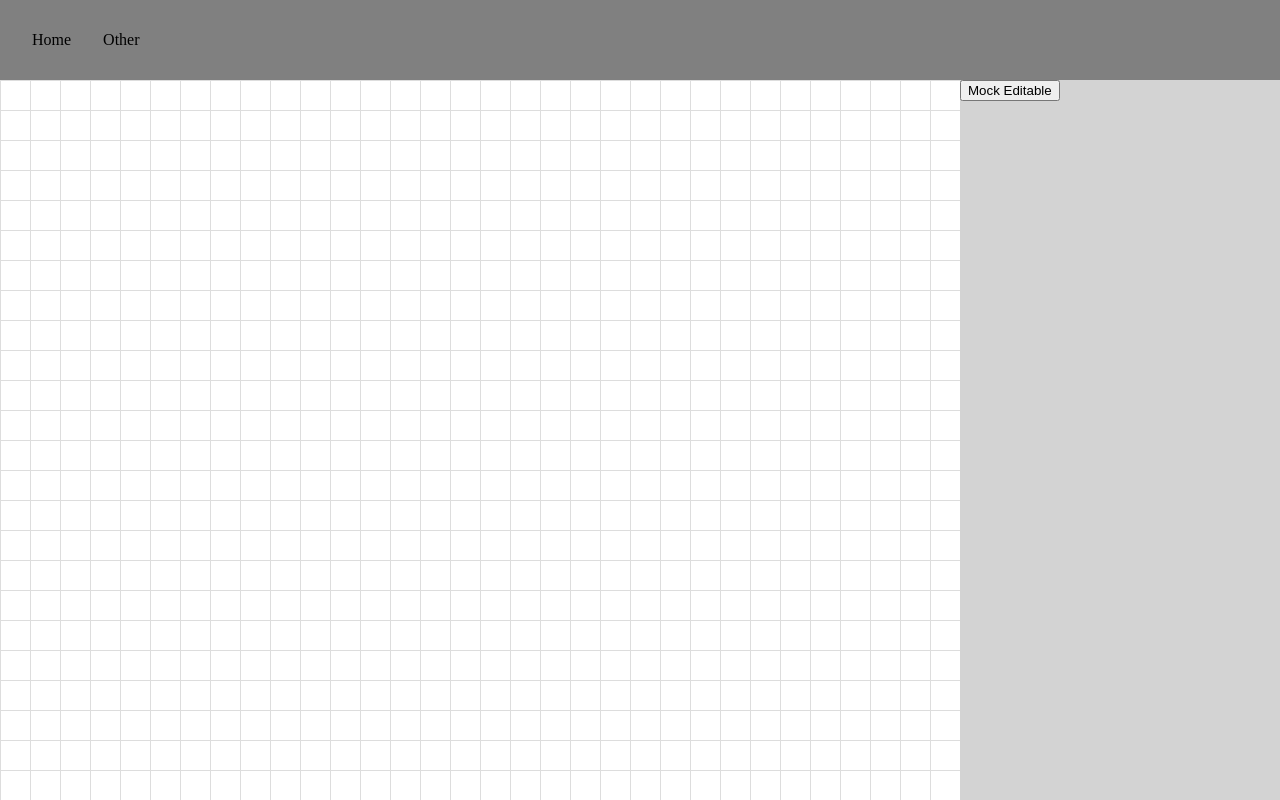
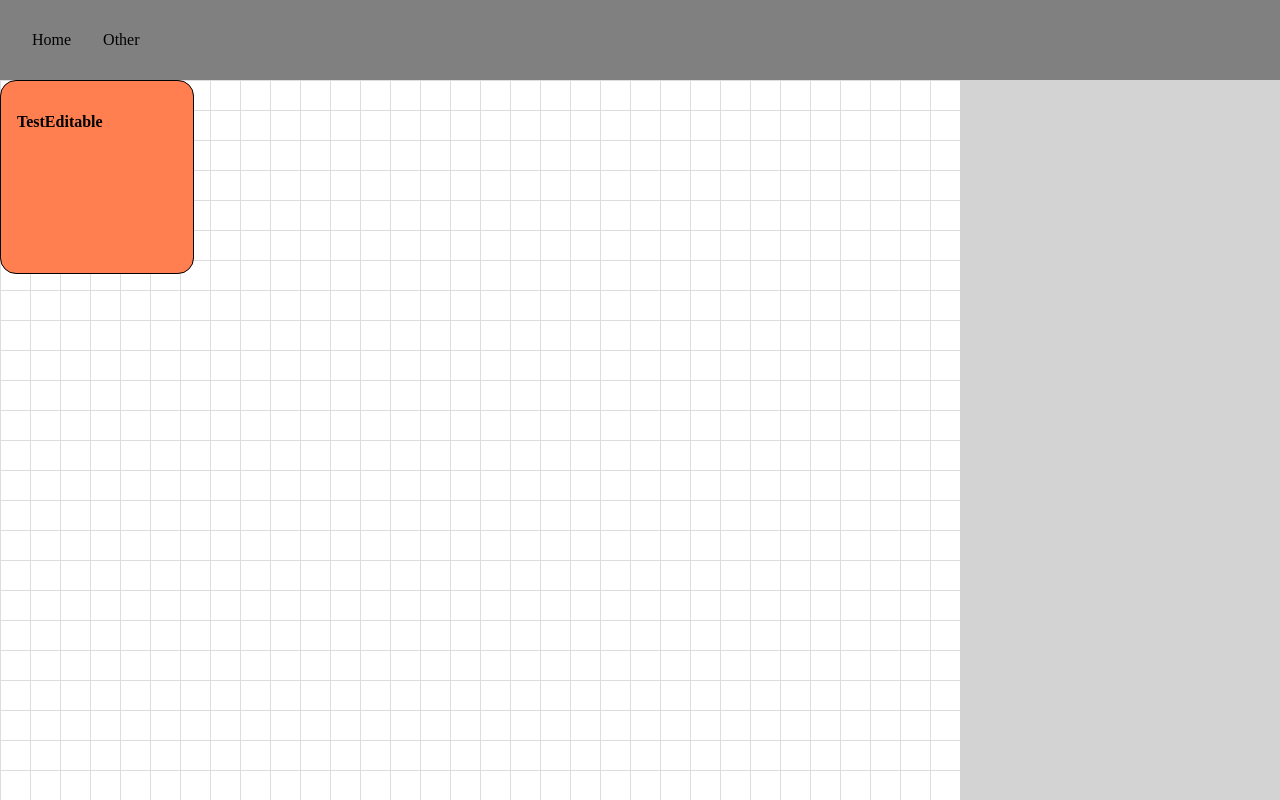
Before and after one commit to jwstaples1/scratch-plugin-interface, a React (Create React App) app in the folder scratch-plugin-interface/: page / in a window 1280 px wide. Built offline with nearby package versions, Linux system fonts and the light colour scheme.

Commit message:
chore: mock block for selecting and deselecting editables

```diff
--- /dev/null
+++ b/scratch-plugin-interface/src/components/organisms/DraggableBlock.tsx
@@ -0,0 +1,59 @@
+import { useContext } from 'react';
+import {
+    BuilderContext,
+    BuilderContextReducerActionType,
+} from '../../state/context/BuilderContext';
+import { Editable, EditablePropertyType } from '../../model/Editable';
+
+const DraggableBlock = () => {
+    const { editable, dispatch } = useContext(BuilderContext);
+
+    const mockEditable: Editable = {
+        name: 'TestEditable',
+        properties: [
+            {
+                name: 'Discrete Property',
+                type: EditablePropertyType.DISCRETE,
+                value: 1,
+            },
+            {
+                name: 'Continuous Property',
+                type: EditablePropertyType.CONTINUOUS,
+                value: 0.5,
+            },
+            {
+                name: 'String Property',
+                type: EditablePropertyType.STRING,
+                value: 'test value!',
+            },
+        ],
+    };
+
+    return (
+        <div
+            style={{
+                position: 'absolute',
+                width: '10rem',
+                height: '10rem',
+                backgroundColor: 'coral',
+                border:
+                    editable?.name === mockEditable.name
+                        ? '3px solid blue'
+                        : '1px solid black',
+                padding: '1rem',
+                borderRadius: '1rem',
+                zIndex: 50,
+            }}
+            onClick={() =>
+                dispatch({
+                    type: BuilderContextReducerActionType.SELECT,
+                    data: mockEditable,
+                })
+            }
+        >
+            <p style={{ fontWeight: 'bold' }}>{mockEditable.name}</p>
+        </div>
+    );
+};
+
+export default DraggableBlock;
--- a/scratch-plugin-interface/src/components/organisms/PropertyEditor.tsx
+++ b/scratch-plugin-interface/src/components/organisms/PropertyEditor.tsx
@@ -1,39 +1,19 @@
 import { useContext } from 'react';
 import {
-    Editable,
     EditableProperty,
-    EditablePropertyType,
     propertyTypeToString,
 } from '../../model/Editable';
-import { BuilderContext, BuilderContextReducerActionType } from '../../state/context/BuilderContext';
+import {
+    BuilderContext,
+    BuilderContextReducerActionType,
+} from '../../state/context/BuilderContext';
 
 const PropertyEditor = () => {
-    const {editable, dispatch} = useContext(BuilderContext);
-
-    const mockEditable: Editable = {
-        name: 'TestEditable',
-        properties: [
-            {
-                name: 'Discrete Property',
-                type: EditablePropertyType.DISCRETE,
-                value: 1,
-            },
-            {
-                name: 'Continuous Property',
-                type: EditablePropertyType.CONTINUOUS,
-                value: 0.5,
-            },
-            {
-                name: 'String Property',
-                type: EditablePropertyType.STRING,
-                value: 'test value!',
-            },
-        ],
-    };
+    const { editable, dispatch } = useContext(BuilderContext);
 
     const renderProperty = (property: EditableProperty) => {
         return (
-            <li>
+            <li key={`${property.name}`}>
                 {`${property.name} (${propertyTypeToString(property.type)}): `}
                 <span
                     style={{ fontWeight: 'bold', textDecoration: 'underline' }}
@@ -53,7 +33,7 @@ const PropertyEditor = () => {
                 borderRight: '1px solid black',
             }}
         >
-            {!!editable ? (
+            {!!editable && (
                 <div>
                     Selected Editable:
                     <h3>{editable.name}</h3>
@@ -63,7 +43,7 @@ const PropertyEditor = () => {
                         )}
                     </ul>
                 </div>
-            ) : <button onClick={() => dispatch({type: BuilderContextReducerActionType.SELECT, data: mockEditable})}>Mock Editable</button>}
+            )}
         </div>
     );
 };
--- a/scratch-plugin-interface/src/components/pages/Builder.tsx
+++ b/scratch-plugin-interface/src/components/pages/Builder.tsx
@@ -4,17 +4,28 @@ import BuilderTemplate, {
     BuilderTemplateProps,
 } from '../templates/BuilderTemplate';
 import { useReducer } from 'react';
-import { BuilderContext, BuilderContextReducer } from '../../state/context/BuilderContext';
+import {
+    BuilderContext,
+    BuilderContextReducer,
+} from '../../state/context/BuilderContext';
+import DraggableBlock from '../organisms/DraggableBlock';
 
 const Builder = () => {
-    const [state, dispatch] = useReducer(BuilderContextReducer, {dispatch: (action) => dispatch(action)});
+    const [state, dispatch] = useReducer(BuilderContextReducer, {
+        dispatch: (action) => dispatch(action),
+    });
 
     const components: BuilderTemplateProps['components'] = {
         selector: <PropertyEditor />,
         grid: <BuilderGrid />,
     };
 
-    return <BuilderContext.Provider value={state}><BuilderTemplate components={components} /></BuilderContext.Provider>;
+    return (
+        <BuilderContext.Provider value={state}>
+            <DraggableBlock />
+            <BuilderTemplate components={components} />
+        </BuilderContext.Provider>
+    );
 };
 
 export default Builder;
--- a/scratch-plugin-interface/src/state/context/BuilderContext.ts
+++ b/scratch-plugin-interface/src/state/context/BuilderContext.ts
@@ -1,23 +1,32 @@
-import { createContext, Reducer } from "react";
-import { Editable } from "../../model/Editable"
+import { createContext, Dispatch, Reducer } from 'react';
+import { Editable } from '../../model/Editable';
 
+// type of the actual builder context passed between objects, along with a self-referencing dispatch to update itself
 export type BuilderContextType = {
     editable?: Editable;
-    dispatch: (action: BuilderContextAction) => void;
-}
+    dispatch: Dispatch<BuilderContextAction>;
+};
 
+// types of actions that can be passed to the dispatch function
 export enum BuilderContextReducerActionType {
     SELECT = 1,
     DESELECT = 2,
 }
 
-type BuilderContextAction = {type: BuilderContextReducerActionType, data?: any}
+// internal type for the data structure of an action
+type BuilderContextAction = {
+    type: BuilderContextReducerActionType;
+    data?: any;
+};
 
-export const BuilderContextReducer: Reducer<BuilderContextType, BuilderContextAction> = (state: BuilderContextType, action: BuilderContextAction) => {
+// reducer to manage the state values within the builder
+export const BuilderContextReducer: Reducer<
+    BuilderContextType,
+    BuilderContextAction
+> = (state: BuilderContextType, action: BuilderContextAction) => {
+    const newState = { ...state };
 
-    const newState = {...state};
-
-    switch(action.type) {
+    switch (action.type) {
         case BuilderContextReducerActionType.SELECT:
             const newEditable = action.data as Editable;
             newState.editable = newEditable;
@@ -26,11 +35,14 @@ export const BuilderContextReducer: Reducer<BuilderContextType, BuilderContextAc
             newState.editable = undefined;
             break;
         default:
-            console.error("Attempted action not defined in reducer");
+            console.error('Attempted action not defined in reducer');
             break;
     }
 
     return newState;
-}
+};
 
-export const BuilderContext = createContext<BuilderContextType>({} as BuilderContextType);
+// React definition of the context
+export const BuilderContext = createContext<BuilderContextType>(
+    {} as BuilderContextType
+);
```
Also changed, not shown: scratch-plugin-interface/src/components/organisms/BuilderGrid.tsx (+15 -3 lines).
